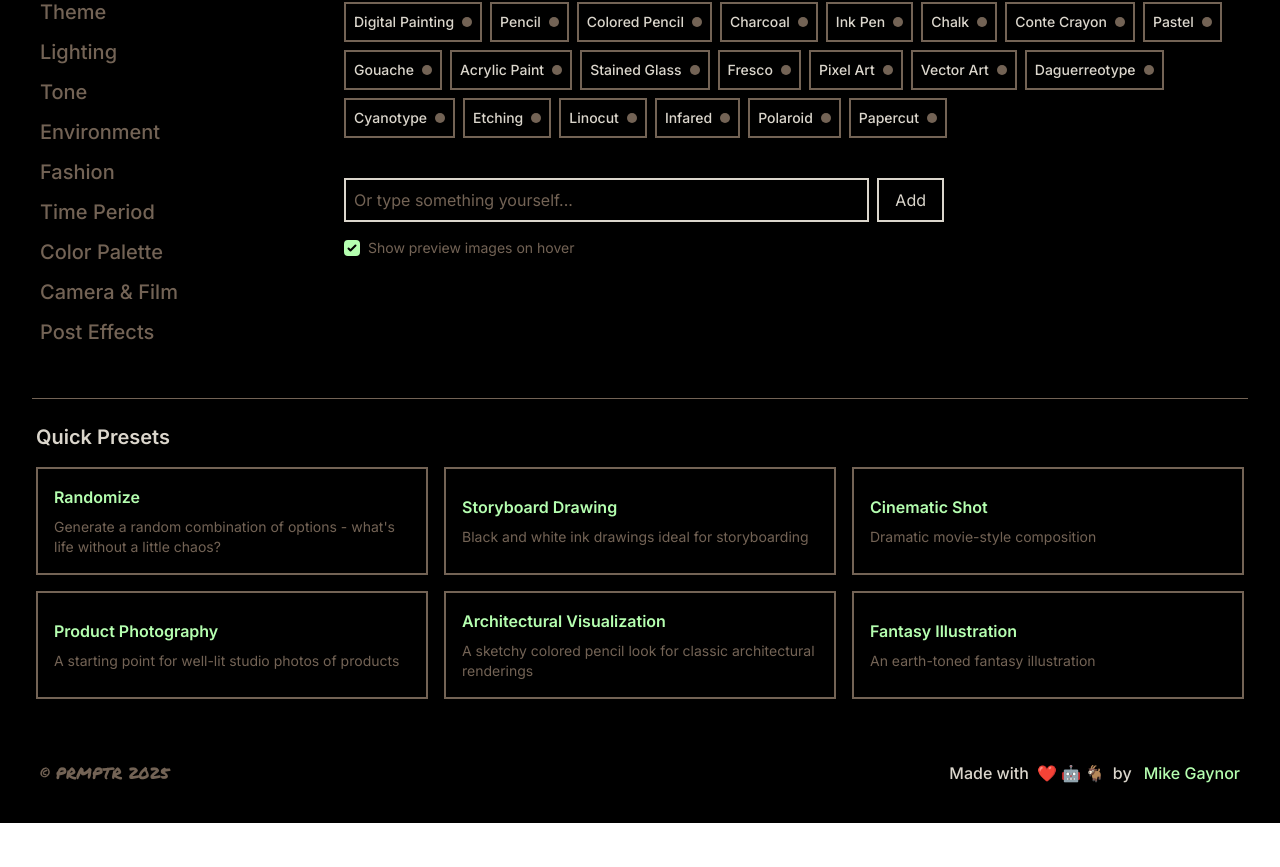
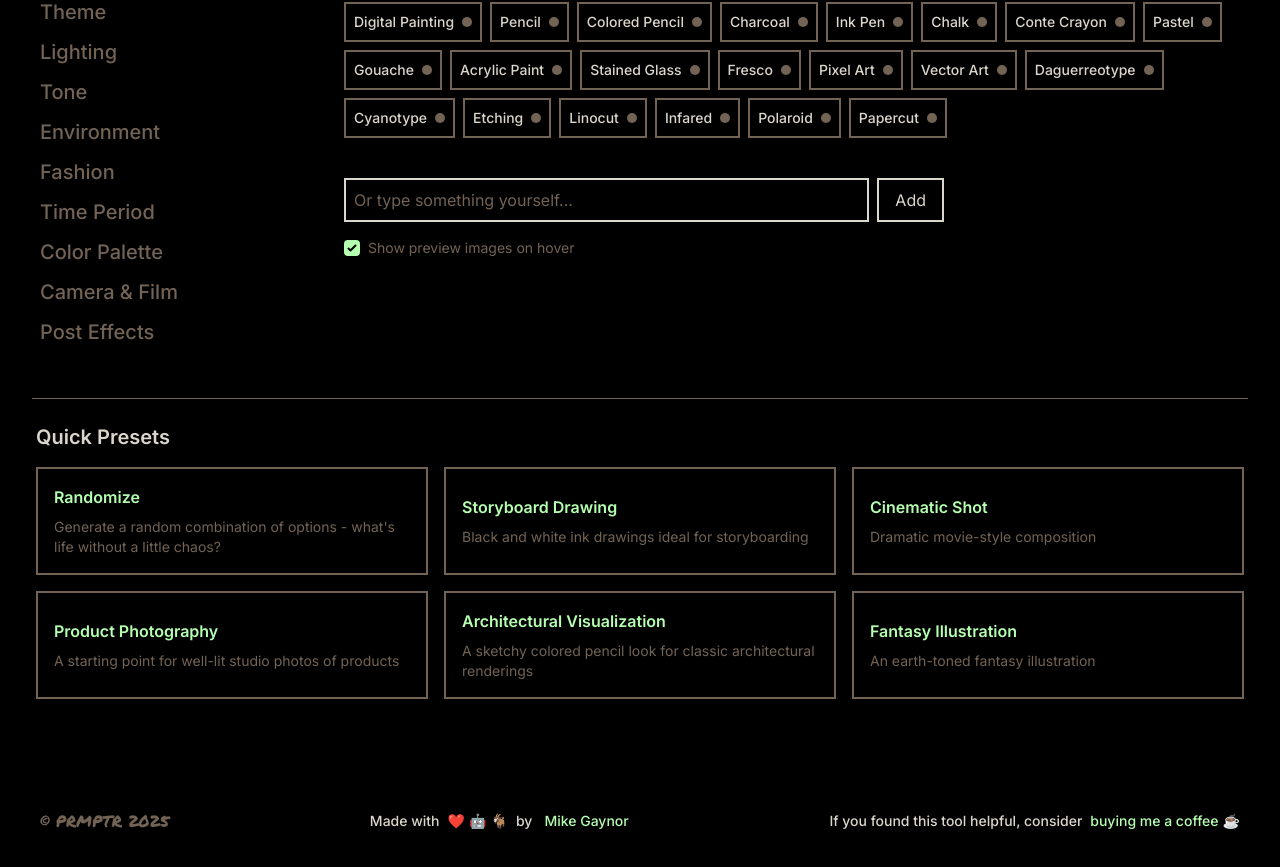
Before and after one commit to mikemakesmoves/PRMPTR_V2, a React (Vite) app in the folder prmptr/: page / in a window 1280 px wide. Shown: the part 622-1489 px from the top of the page. Before the commit the page ends 1445 px from the top, so only its background shows below. Built offline with nearby package versions, Linux system fonts and the light colour scheme.

Commit message:
added footed adjustments

```diff
--- a/prmptr/src/components/Footer.jsx
+++ b/prmptr/src/components/Footer.jsx
@@ -1,9 +1,10 @@
 function Footer() {
     return (
-      <footer className="h-[100px] bg-prmptrblack text-prmptrwhite font-medium">
-        <div className="w-full max-w-[1280px] mx-auto px-4 md:px-10 h-full flex flex-col md:flex-row items-center justify-center md:justify-between gap-2 md:gap-0">
-          <p className="opacity-100 text-brown2 font-permanent whitespace-nowrap">© PRMPTR 2025</p>
-          <p className="flex items-center gap-2 whitespace-nowrap text-sm md:text-base">
+      <footer className="h-[100px] bg-prmptrblack text-prmptrwhite font-medium mt-8 md:mt-12">
+        <div className="w-full max-w-[1280px] mx-auto px-4 md:px-10 h-full flex flex-col md:flex-row items-center justify-between gap-2">
+          <p className="opacity-100 text-brown2 font-permanent whitespace-nowrap order-1">© PRMPTR 2025</p>
+
+          <p className="flex items-center gap-2 whitespace-nowrap order-2 text-sm">
             Made with <span className="flex gap-1"><span>❤️</span><span>🤖</span><span>🐐</span></span> by
             <a
               href="https://www.mikemakesmoves.com"
@@ -14,6 +15,19 @@ function Footer() {
               Mike Gaynor
             </a>
           </p>
+
+          <p className="flex items-center gap-2 whitespace-nowrap order-3 text-sm">
+            If you found this tool helpful, consider
+            <a
+              href="https://buymeacoffee.com/mikegaynor"
+              target="_blank"
+              rel="noopener noreferrer"
+              className="text-green1 hover:text-green2 transition-colors duration-200 flex items-center gap-1"
+            >
+              buying me a coffee<span>☕</span>
+            </a>
+
+          </p>
         </div>
       </footer>
     );
```
